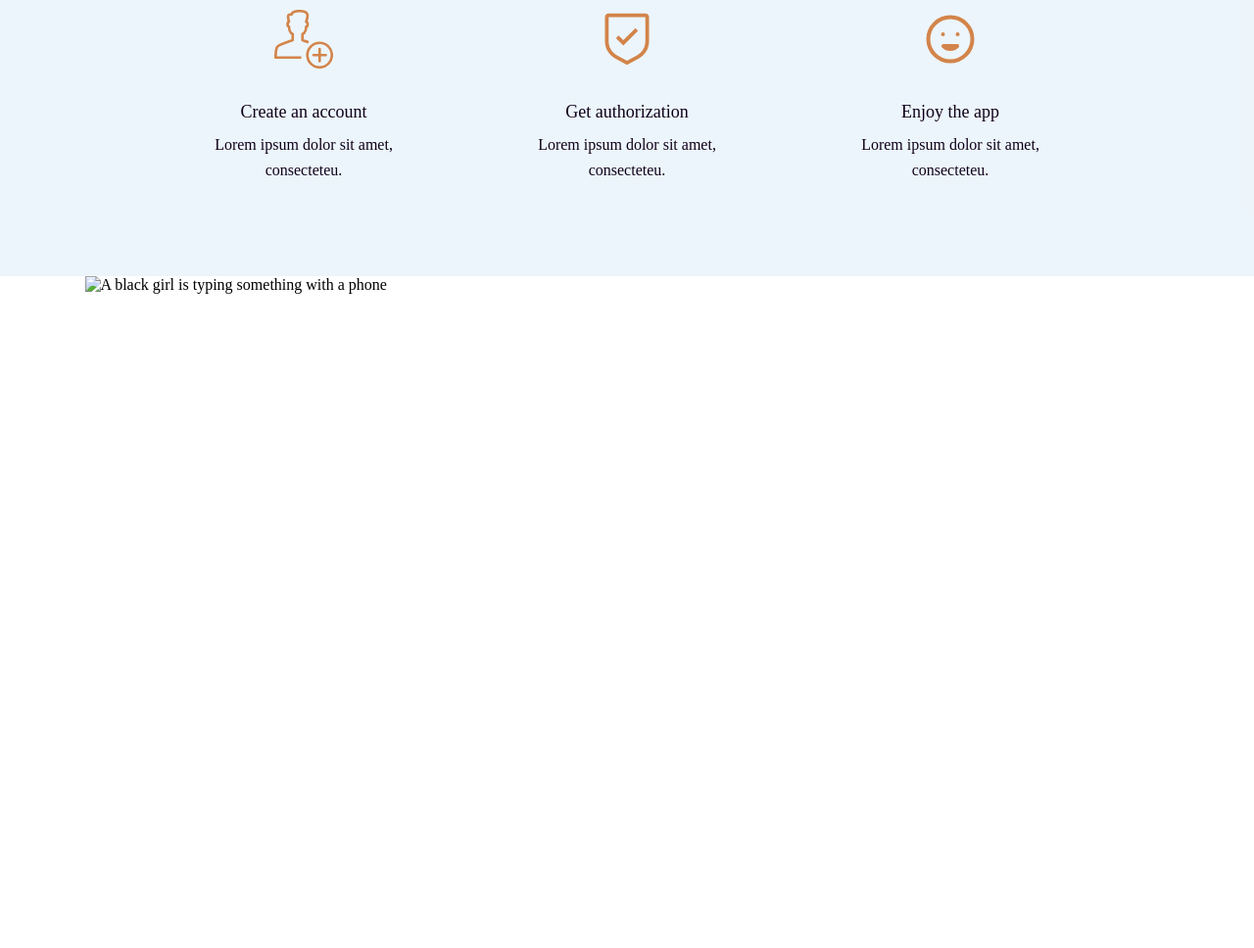
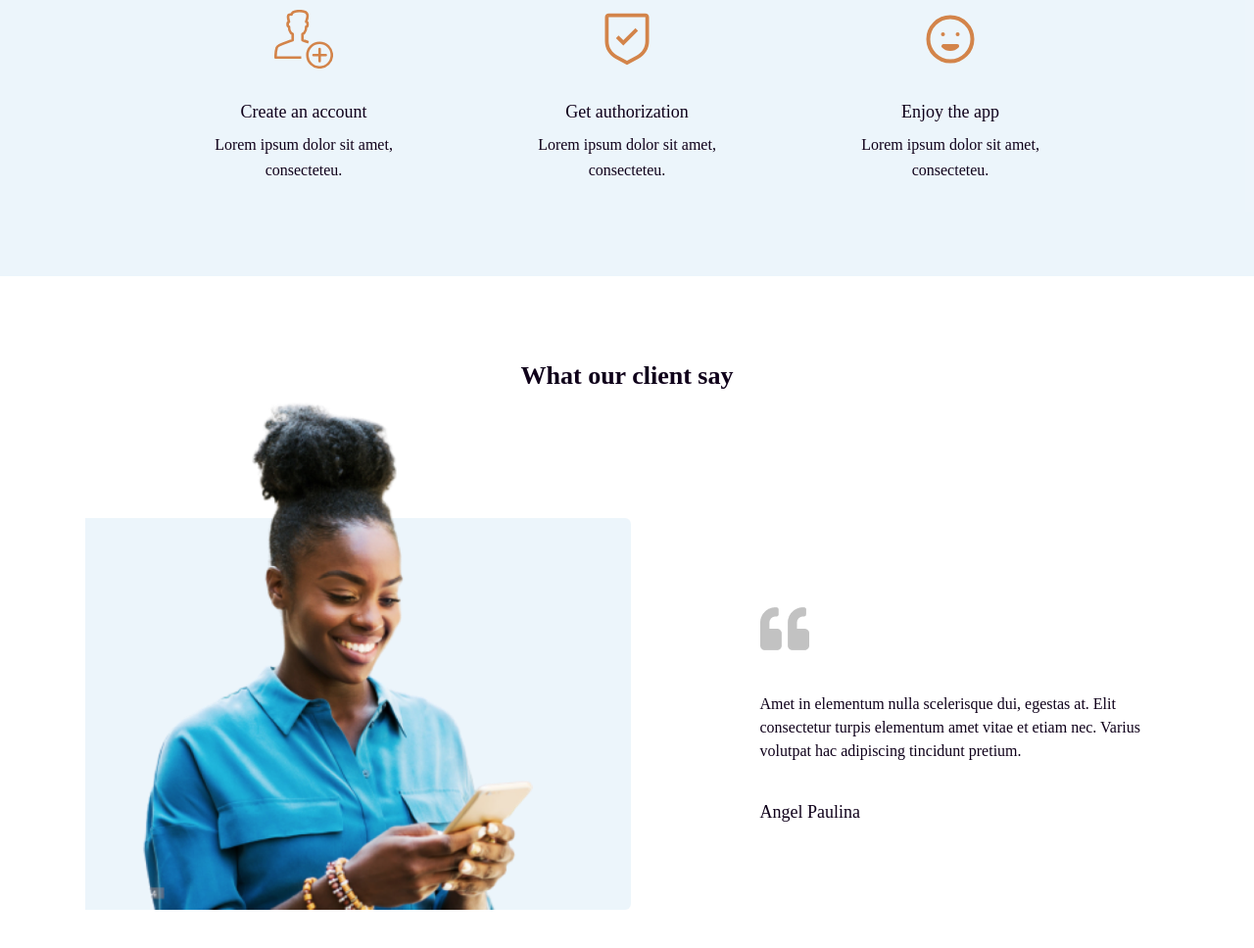
Before and after one commit to asliddin05/Commerto, a plain HTML site: page index.html in a window 1280 px wide. Shown: the part 2325-3293 px from the top of the page at 98% size. Before the commit the page ends 2625 px from the top, so only its background shows below. Drawn offline with Linux system fonts and the light colour scheme.

Commit message:
I finished the client section

```diff
--- a/css/main.css
+++ b/css/main.css
@@ -262,3 +262,60 @@ body {
     color: var(--text-black);
     line-height: 26px;
 }
+
+/* client */
+
+.client {
+    padding-block: 87px 158px;
+}
+
+.client__container {
+    display: flex;
+    justify-content: space-between;
+    align-items: center;
+}
+
+.client__title {
+    color: var(--text-black);
+    text-align: center;
+    font-size: 26px;
+    font-weight: 700;
+    margin-bottom: 130px;
+}
+
+.client__img-box {
+    width: 557px;
+    height: 400px;
+    border-radius: 0px 6px 6px 0px;
+    background-color: rgba(74, 153, 211, 0.10);
+    position: relative;
+}
+
+.client__img {
+    position: absolute;
+    bottom: 0;
+    left: 58px;
+}
+
+.client__content {
+    width: 418px;
+}
+
+.client__text {
+    color: var(--text-black);
+    line-height: 24px;
+    margin-bottom: 40px;
+}
+.client__text:before {
+    content: "";
+    display: block;
+    width: 50px;
+    height: 50px;
+    background-image: url(../images/quote.png);
+    margin-bottom: 40px;
+}
+.client__name {
+    color: var(--text-black);
+    font-size: 18px;
+    font-weight: 500;
+}
--- a/index.html
+++ b/index.html
@@ -137,14 +137,16 @@
             </div>
         </section>
         <section id="client" class="client">
+            <h2 class="client__title">What our client say</h2>
             <div class="container client__container">
                 <div class="client__img-block">
                     <div class="client__img-box">
-                        <img src="" alt="A black girl is typing something with a phone" class="client__img">
+                        <img src="./images/black-girl.png" alt="A black girl is typing something with a phone" class="client__img">
                     </div>
                 </div>
                 <div class="client__content">
-
+                    <p class="client__text">Amet in elementum nulla scelerisque dui, egestas at. Elit consectetur turpis elementum amet vitae et etiam nec. Varius volutpat hac adipiscing tincidunt pretium.</p>
+                    <h3 class="client__name">Angel Paulina</h3>
                 </div>
             </div>
         </section>
```
Also changed, not shown: images/black-girl.png (added), images/quote.png (added).
